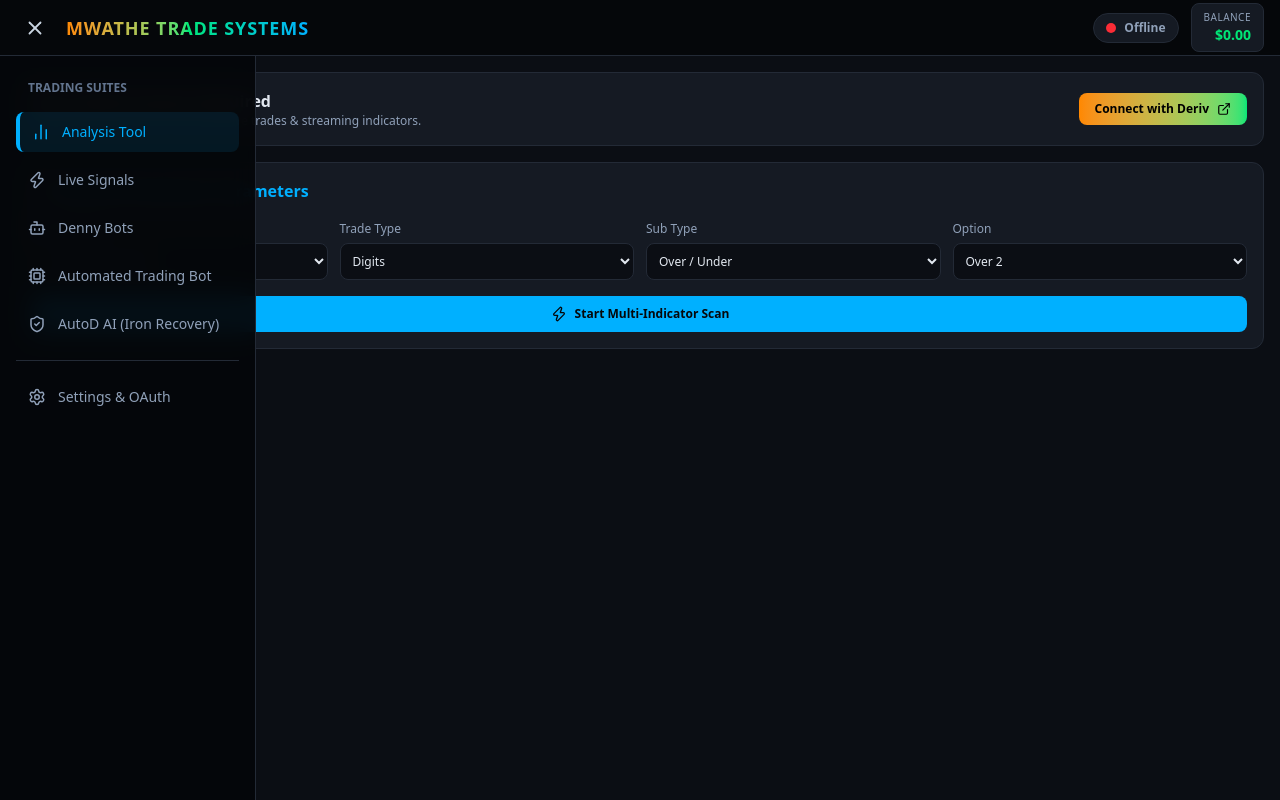
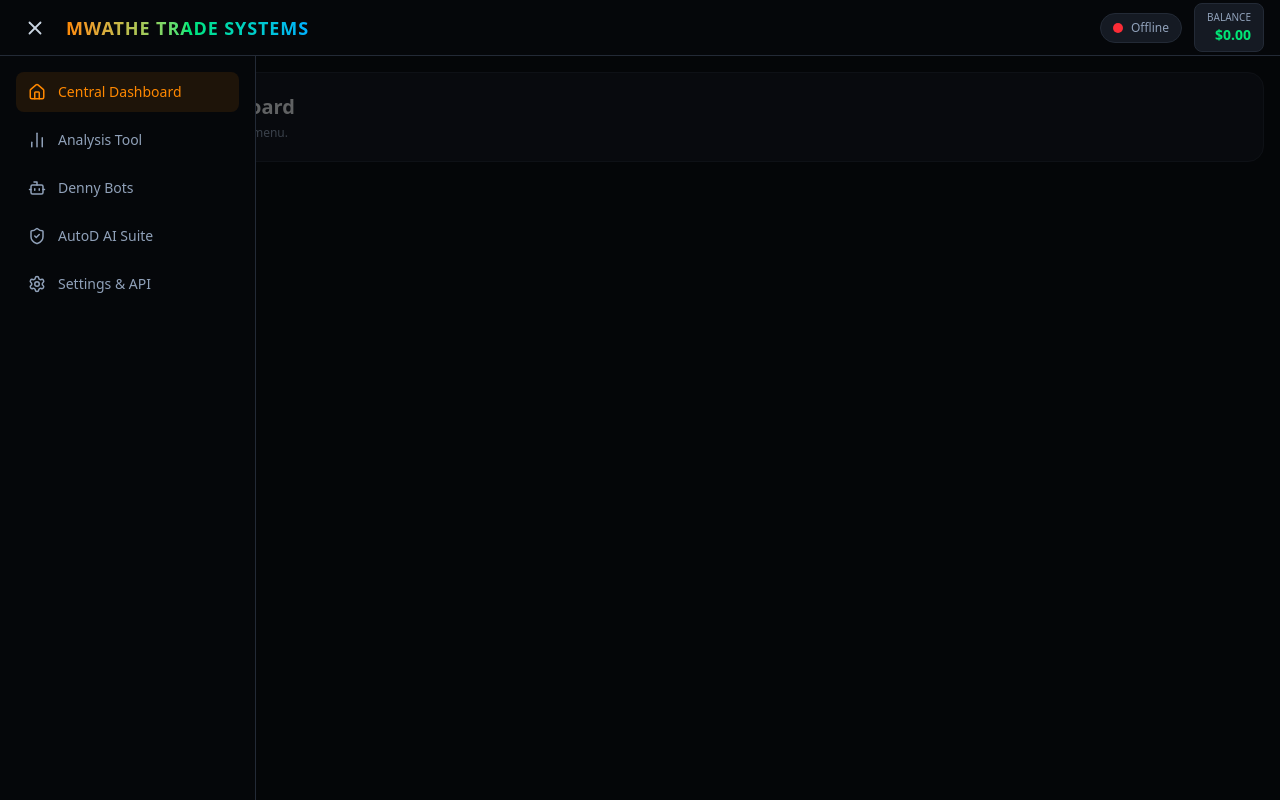
Before and after one commit to Dennysuri/mwathe-trade-systems, a React (Vite) app: page / in a window 1280 px wide. Both pictures are taken after a click on the button 35 px from the left and 27 px from the top of the page. Built offline with nearby package versions, Linux system fonts and the light colour scheme.

Commit message:
refactor: modularize view router into distinct pages

```diff
--- a/src/App.tsx
+++ b/src/App.tsx
@@ -1,48 +1,44 @@
 import React, { useState, useEffect } from 'react';
 import {
   Menu, X, Cpu, Bot, ShieldCheck, Settings as SettingsIcon,
-  BarChart2, Zap, Lock, Play, Square, ExternalLink
+  BarChart2, Zap, Lock, Play, Square, ExternalLink, Home
 } from 'lucide-react';
 import { derivService } from './derivService';
 import { tradingEngine, type StrategyResult } from './tradingEngine';
 
+type PageView = 'dashboard' | 'analysis' | 'signals' | 'denny' | 'automated' | 'autod' | 'settings';
+
 export default function App() {
   const [drawerOpen, setDrawerOpen] = useState(false);
-  const [activeTab, setActiveTab] = useState<'analysis' | 'signals' | 'denny' | 'automated' | 'autod' | 'settings'>('analysis');
+  const [currentPage, setCurrentPage] = useState<PageView>('dashboard');
   const [isConnected, setIsConnected] = useState(false);
   const [balance, setBalance] = useState(0);
+  const [customAppId, setCustomAppId] = useState('1089');
 
-  // AutoD AI Password State
   const [autodUnlocked, setAutodUnlocked] = useState(false);
   const [passwordInput, setPasswordInput] = useState('');
   const [passwordError, setPasswordError] = useState(false);
 
-  // Analysis & Strategy Parameters
   const [selectedSymbol, setSelectedSymbol] = useState('R_100');
   const [selectedTradeType, setSelectedTradeType] = useState('Digits');
   const [selectedSubType, setSelectedSubType] = useState('Over/Under');
   const [selectedOption, setSelectedOption] = useState('Over 2');
   const [analysisResult, setAnalysisResult] = useState<StrategyResult | null>(null);
 
-  // Bot & AutoD Execution State
-  const [stake] = useState(10);
+  const [stake, setStake] = useState(10);
+  const [martingaleFactor, setMartingaleFactor] = useState(2.1);
   const [isBotRunning, setIsBotRunning] = useState(false);
   const [botLogs, setBotLogs] = useState<string[]>([]);
 
   useEffect(() => {
-    // Handle Deriv OAuth Redirect Token
     const urlParams = new URLSearchParams(window.location.search);
     const token = urlParams.get('token1');
-    if (token) {
-      derivService.connect(token);
-    }
+    if (token) derivService.connect(token);
 
     const subConn = derivService.isConnected$.subscribe(setIsConnected);
     const subBal = derivService.balance$.subscribe(setBalance);
     const subTick = derivService.ticks$.subscribe(tick => {
-      if (tick) {
-        tradingEngine.addTick(tick.digit);
-      }
+      if (tick) tradingEngine.addTick(tick.digit);
     });
 
     return () => {
@@ -53,6 +49,7 @@ export default function App() {
   }, []);
 
   const handleConnectDeriv = () => {
+    derivService.setAppId(customAppId);
     window.location.href = derivService.getAuthUrl();
   };
 
@@ -68,293 +65,103 @@ export default function App() {
 
   const runAnalysis = () => {
     derivService.subscribeTicks(selectedSymbol);
-    const result = tradingEngine.analyzeMarket(selectedSymbol, selectedTradeType, selectedSubType, selectedOption);
-    setAnalysisResult(result);
+    setAnalysisResult(tradingEngine.analyzeMarket(selectedSymbol, selectedTradeType, selectedSubType, selectedOption));
   };
 
-  const toggleBot = () => {
-    if (isBotRunning) {
-      setIsBotRunning(false);
-      setBotLogs(prev => [`[SYSTEM] Trading Engine Halted at ${new Date().toLocaleTimeString()}`, ...prev]);
-    } else {
-      setIsBotRunning(true);
-      setBotLogs(prev => [
-        `[SYSTEM] Iron Recovery Engine Initialized (Stake: $${stake})`,
-        `[STRATEGY] Active Multi-Index Scanning on ${selectedSymbol}...`,
-        ...prev
-      ]);
-    }
+  const toggleBot = (botName: string) => {
+    setIsBotRunning(!isBotRunning);
+    setBotLogs(prev => [`[SYSTEM] ${botName} state updated at ${new Date().toLocaleTimeString()}`, ...prev]);
   };
 
-  const clearLogs = () => {
-    setBotLogs([]);
+  const navigateTo = (page: PageView) => {
+    setCurrentPage(page);
+    setDrawerOpen(false);
   };
 
   return (
-    <div className="flex flex-col h-dvh bg-brand-dark text-slate-100 overflow-hidden select-none">
-      {/* Top Fixed Header */}
-      <header className="h-14 bg-brand-onyx border-b border-brand-border flex items-center justify-between px-4 z-20">
+    <div className="flex flex-col h-screen w-screen bg-brand-dark text-slate-100 overflow-hidden select-none">
+      <header className="h-14 bg-brand-onyx border-b border-brand-border flex items-center justify-between px-4 z-30 shrink-0">
         <div className="flex items-center gap-3">
-          <button
-            onClick={() => setDrawerOpen(!drawerOpen)}
-            className="p-2 text-slate-300 hover:text-brand-orange hover:bg-brand-card rounded-lg transition-colors"
-          >
+          <button onClick={() => setDrawerOpen(!drawerOpen)} className="p-2 text-slate-300 hover:text-brand-orange hover:bg-brand-card rounded-lg">
             {drawerOpen ? <X size={22} /> : <Menu size={22} />}
           </button>
-
-          <div className="flex items-center gap-2">
-            <span className="font-extrabold text-lg tracking-wider bg-gradient-to-r from-brand-orange via-brand-green to-brand-blue bg-clip-text text-transparent">
+          <span className="font-extrabold text-sm md:text-lg tracking-wider bg-gradient-to-r from-brand-orange via-brand-green to-brand-blue bg-clip-text text-transparent">
             MWATHE TRADE SYSTEMS
           </span>
         </div>
-        </div>
-
-        {/* Balance & Status Bar */}
         <div className="flex items-center gap-3">
           <div className="flex items-center gap-2 bg-brand-card px-3 py-1.5 rounded-full border border-brand-border">
-            <span className={`w-2.5 h-2.5 rounded-full ${isConnected ? 'bg-brand-green shadow-[0_0_8px_#00E676]' : 'bg-red-500'}`} />
-            <span className="text-xs font-semibold text-slate-400">
-              {isConnected ? 'Connected' : 'Offline'}
-            </span>
+            <span className={`w-2.5 h-2.5 rounded-full ${isConnected ? 'bg-brand-green' : 'bg-red-500'}`} />
+            <span className="text-xs text-slate-400">{isConnected ? 'Connected' : 'Offline'}</span>
           </div>
-
           <div className="bg-brand-card border border-brand-border px-3 py-1.5 rounded-lg text-right">
-            <div className="text-[10px] text-slate-400 uppercase tracking-wider">Balance</div>
+            <div className="text-[10px] text-slate-400">BALANCE</div>
             <div className="text-sm font-bold text-brand-green">${balance.toFixed(2)}</div>
           </div>
         </div>
       </header>
 
       <div className="flex flex-1 overflow-hidden relative">
-        {/* Navigation Drawer Menu */}
-        <aside className={`absolute top-0 left-0 h-full w-64 bg-brand-onyx/95 backdrop-blur-md border-r border-brand-border z-30 transition-transform duration-300 ${drawerOpen ? 'translate-x-0' : '-translate-x-full'}`}>
+        {drawerOpen && <div className="absolute inset-0 bg-black/60 z-30" onClick={() => setDrawerOpen(false)} />}
+
+        <aside className={`absolute top-0 left-0 h-full w-64 bg-brand-onyx border-r border-brand-border z-40 transition-transform duration-300 ${drawerOpen ? 'translate-x-0' : '-translate-x-full'}`}>
           <div className="p-4 flex flex-col gap-2">
-            <div className="text-xs font-semibold text-slate-500 uppercase px-3 py-2">Trading Suites</div>
-
-            <button
-              onClick={() => { setActiveTab('analysis'); setDrawerOpen(false); }}
-              className={`flex items-center gap-3 px-3 py-2.5 rounded-lg font-medium text-sm transition-colors ${activeTab === 'analysis' ? 'bg-brand-blue/10 text-brand-blue border-l-4 border-brand-blue' : 'text-slate-400 hover:bg-brand-card'}`}
-            >
+            <button onClick={() => navigateTo('dashboard')} className={`flex items-center gap-3 px-3 py-2.5 rounded-lg font-medium text-sm ${currentPage === 'dashboard' ? 'bg-brand-orange/10 text-brand-orange' : 'text-slate-400'}`}>
+              <Home size={18} /> Central Dashboard
+            </button>
+            <button onClick={() => navigateTo('analysis')} className={`flex items-center gap-3 px-3 py-2.5 rounded-lg font-medium text-sm ${currentPage === 'analysis' ? 'bg-brand-blue/10 text-brand-blue' : 'text-slate-400'}`}>
               <BarChart2 size={18} /> Analysis Tool
             </button>
-
-            <button
-              onClick={() => { setActiveTab('signals'); setDrawerOpen(false); }}
-              className={`flex items-center gap-3 px-3 py-2.5 rounded-lg font-medium text-sm transition-colors ${activeTab === 'signals' ? 'bg-brand-blue/10 text-brand-blue border-l-4 border-brand-blue' : 'text-slate-400 hover:bg-brand-card'}`}
-            >
-              <Zap size={18} /> Live Signals
-            </button>
-
-            <button
-              onClick={() => { setActiveTab('denny'); setDrawerOpen(false); }}
-              className={`flex items-center gap-3 px-3 py-2.5 rounded-lg font-medium text-sm transition-colors ${activeTab === 'denny' ? 'bg-brand-green/10 text-brand-green border-l-4 border-brand-green' : 'text-slate-400 hover:bg-brand-card'}`}
-            >
+            <button onClick={() => navigateTo('denny')} className={`flex items-center gap-3 px-3 py-2.5 rounded-lg font-medium text-sm ${currentPage === 'denny' ? 'bg-brand-green/10 text-brand-green' : 'text-slate-400'}`}>
               <Bot size={18} /> Denny Bots
             </button>
-
-            <button
-              onClick={() => { setActiveTab('automated'); setDrawerOpen(false); }}
-              className={`flex items-center gap-3 px-3 py-2.5 rounded-lg font-medium text-sm transition-colors ${activeTab === 'automated' ? 'bg-brand-green/10 text-brand-green border-l-4 border-brand-green' : 'text-slate-400 hover:bg-brand-card'}`}
-            >
-              <Cpu size={18} /> Automated Trading Bot
+            <button onClick={() => navigateTo('autod')} className={`flex items-center gap-3 px-3 py-2.5 rounded-lg font-medium text-sm ${currentPage === 'autod' ? 'bg-brand-orange/10 text-brand-orange' : 'text-slate-400'}`}>
+              <ShieldCheck size={18} /> AutoD AI Suite
             </button>
-
-            <button
-              onClick={() => { setActiveTab('autod'); setDrawerOpen(false); }}
-              className={`flex items-center gap-3 px-3 py-2.5 rounded-lg font-medium text-sm transition-colors ${activeTab === 'autod' ? 'bg-brand-orange/10 text-brand-orange border-l-4 border-brand-orange' : 'text-slate-400 hover:bg-brand-card'}`}
-            >
-              <ShieldCheck size={18} /> AutoD AI (Iron Recovery)
-            </button>
-
-            <div className="border-t border-brand-border my-2" />
-
-            <button
-              onClick={() => { setActiveTab('settings'); setDrawerOpen(false); }}
-              className={`flex items-center gap-3 px-3 py-2.5 rounded-lg font-medium text-sm transition-colors ${activeTab === 'settings' ? 'bg-slate-800 text-slate-100' : 'text-slate-400 hover:bg-brand-card'}`}
-            >
-              <SettingsIcon size={18} /> Settings & OAuth
+            <button onClick={() => navigateTo('settings')} className={`flex items-center gap-3 px-3 py-2.5 rounded-lg font-medium text-sm ${currentPage === 'settings' ? 'bg-slate-800 text-slate-100' : 'text-slate-400'}`}>
+              <SettingsIcon size={18} /> Settings & API
             </button>
           </div>
         </aside>
 
-        {/* Main Content Area */}
         <main className="flex-1 p-4 overflow-y-auto bg-brand-dark">
-          {/* OAuth Connect Banner if Offline */}
-          {!isConnected && (
-            <div className="mb-4 p-4 bg-brand-card border border-brand-border rounded-xl flex items-center justify-between">
-              <div>
-                <div className="font-bold text-slate-200">Deriv OAuth Session Required</div>
-                <div className="text-xs text-slate-400">Authorize your account to execute live trades & streaming indicators.</div>
-              </div>
-              <button
-                onClick={handleConnectDeriv}
-                className="px-4 py-2 bg-gradient-to-r from-brand-orange to-brand-green text-black font-bold text-xs rounded-lg flex items-center gap-2 hover:opacity-90"
-              >
-                Connect with Deriv <ExternalLink size={14} />
-              </button>
+          {currentPage === 'dashboard' && (
+            <div className="bg-brand-card p-5 rounded-2xl border border-brand-border">
+              <h1 className="text-xl font-extrabold text-slate-100 mb-1">Execution Hub Dashboard</h1>
+              <p className="text-xs text-slate-400">Select a trading page from navigation menu.</p>
             </div>
           )}
 
-          {/* TAB 1: Analysis Tool */}
-          {activeTab === 'analysis' && (
-            <div className="flex flex-col gap-4">
+          {currentPage === 'analysis' && (
             <div className="bg-brand-card p-4 rounded-xl border border-brand-border">
-                <div className="font-bold text-base mb-3 text-brand-blue flex items-center gap-2">
-                  <BarChart2 size={18} /> Market & Indicator Parameters
+              <div className="font-bold text-base mb-3 text-brand-blue flex items-center gap-2"><BarChart2 size={18} /> Analysis Page</div>
+              <button onClick={runAnalysis} className="w-full py-2.5 bg-brand-blue text-brand-onyx font-bold text-xs rounded-lg">Execute Market Scan</button>
             </div>
+          )}
 
-                <div className="grid grid-cols-2 md:grid-cols-4 gap-3">
-                  <div>
-                    <label className="text-xs text-slate-400">Market Index</label>
-                    <select
-                      value={selectedSymbol}
-                      onChange={(e) => setSelectedSymbol(e.target.value)}
-                      className="w-full mt-1 bg-brand-dark border border-brand-border text-slate-200 rounded-lg p-2 text-xs"
-                    >
-                      <option value="R_100">Volatility 100 Index</option>
-                      <option value="1HZ100V">Volatility 100 (1s) Index</option>
-                      <option value="R_75">Volatility 75 Index</option>
-                      <option value="R_50">Volatility 50 Index</option>
-                    </select>
+          {currentPage === 'denny' && (
+            <div className="bg-brand-card p-4 rounded-xl border border-brand-border">
+              <div className="font-bold text-base mb-2 text-brand-green flex items-center gap-2"><Bot size={18} /> Denny Bots Page</div>
+              <button onClick={() => toggleBot('Denny Bot')} className="w-full py-2.5 bg-brand-green text-black font-bold text-xs rounded-lg">{isBotRunning ? 'Stop' : 'Start'} Denny Bot</button>
             </div>
+          )}
 
-                  <div>
-                    <label className="text-xs text-slate-400">Trade Type</label>
-                    <select
-                      value={selectedTradeType}
-                      onChange={(e) => setSelectedTradeType(e.target.value)}
-                      className="w-full mt-1 bg-brand-dark border border-brand-border text-slate-200 rounded-lg p-2 text-xs"
-                    >
-                      <option value="Digits">Digits</option>
-                      <option value="Rise/Fall">Rise / Fall</option>
-                      <option value="High/Low">High / Low</option>
-                    </select>
-                  </div>
-
-                  <div>
-                    <label className="text-xs text-slate-400">Sub Type</label>
-                    <select
-                      value={selectedSubType}
-                      onChange={(e) => setSelectedSubType(e.target.value)}
-                      className="w-full mt-1 bg-brand-dark border border-brand-border text-slate-200 rounded-lg p-2 text-xs"
-                    >
-                      <option value="Over/Under">Over / Under</option>
-                      <option value="Matches/Differs">Matches / Differs</option>
-                      <option value="Even/Odd">Even / Odd</option>
-                    </select>
-                  </div>
-
-                  <div>
-                    <label className="text-xs text-slate-400">Option</label>
-                    <select
-                      value={selectedOption}
-                      onChange={(e) => setSelectedOption(e.target.value)}
-                      className="w-full mt-1 bg-brand-dark border border-brand-border text-slate-200 rounded-lg p-2 text-xs"
-                    >
-                      <option value="Over 2">Over 2</option>
-                      <option value="Under 8">Under 8</option>
-                      <option value="Over 1">Over 1</option>
-                    </select>
-                  </div>
-                </div>
-
-                <button
-                  onClick={runAnalysis}
-                  className="mt-4 w-full py-2.5 bg-brand-blue text-brand-onyx font-bold text-xs rounded-lg flex items-center justify-center gap-2 hover:brightness-110"
-                >
-                  <Zap size={16} /> Start Multi-Indicator Scan
-                </button>
-              </div>
-
-              {/* Analysis Result Output */}
-              {analysisResult && (
+          {currentPage === 'autod' && (
             <div className="bg-brand-card p-4 rounded-xl border border-brand-border">
-                  <div className="flex justify-between items-center mb-3">
-                    <span className="text-xs text-slate-400 uppercase tracking-wider">Scan Results</span>
-                    <span className="px-2 py-0.5 bg-brand-green/20 text-brand-green font-bold text-xs rounded">
-                      Accuracy: {analysisResult.accuracy}%
-                    </span>
-                  </div>
-
-                  <div className="grid grid-cols-3 gap-2 text-center">
-                    <div className="bg-brand-dark p-2 rounded-lg border border-brand-border">
-                      <div className="text-[10px] text-slate-400">Recommendation</div>
-                      <div className="text-sm font-extrabold text-brand-green">{analysisResult.recommendation}</div>
-                    </div>
-                    <div className="bg-brand-dark p-2 rounded-lg border border-brand-border">
-                      <div className="text-[10px] text-slate-400">Predicted Entry</div>
-                      <div className="text-sm font-bold text-brand-orange">{analysisResult.entryPoint}</div>
-                    </div>
-                    <div className="bg-brand-dark p-2 rounded-lg border border-brand-border">
-                      <div className="text-[10px] text-slate-400">Target Digit</div>
-                      <div className="text-sm font-bold text-brand-blue">{analysisResult.predictedDigit}</div>
-                    </div>
-                  </div>
-                </div>
+              {!autodUnlocked ? (
+                <form onSubmit={handleUnlockAutoD} className="flex flex-col gap-3 max-w-xs mx-auto">
+                  <input type="password" placeholder="Enter Password" value={passwordInput} onChange={(e) => setPasswordInput(e.target.value)} className="bg-brand-dark border border-brand-border text-center p-2 text-xs rounded" />
+                  <button type="submit" className="py-2 bg-brand-orange text-black font-bold text-xs rounded">Authenticate</button>
+                </form>
+              ) : (
+                <div><div className="font-bold text-brand-orange mb-2"><ShieldCheck size={18} /> AutoD AI Iron Recovery Page</div><button onClick={() => toggleBot('AutoD AI')} className="w-full py-2 bg-brand-orange text-black font-bold text-xs rounded">Run Iron Recovery Bot</button></div>
               )}
             </div>
           )}
 
-          {/* TAB 5: AutoD AI Password Protection & Dashboard */}
-          {activeTab === 'autod' && (
-            <div>
-              {!autodUnlocked ? (
-                <div className="max-w-md mx-auto my-12 bg-brand-card p-6 rounded-2xl border border-brand-border text-center">
-                  <div className="w-12 h-12 bg-brand-orange/10 border border-brand-orange text-brand-orange rounded-full flex items-center justify-center mx-auto mb-4">
-                    <Lock size={24} />
-                  </div>
-                  <h3 className="text-lg font-bold text-slate-100 mb-1">AutoD AI Security Core</h3>
-                  <p className="text-xs text-slate-400 mb-4">Enter developer access credentials to unlock the Iron Recovery Engine.</p>
-
-                  <form onSubmit={handleUnlockAutoD} className="flex flex-col gap-3">
-                    <input
-                      type="password"
-                      placeholder="Enter Security Password"
-                      value={passwordInput}
-                      onChange={(e) => setPasswordInput(e.target.value)}
-                      className="bg-brand-dark border border-brand-border text-center text-slate-100 rounded-lg p-2.5 text-sm focus:border-brand-orange outline-none"
-                    />
-                    {passwordError && <span className="text-xs text-red-400 font-medium">Invalid developer password.</span>}
-                    <button
-                      type="submit"
-                      className="py-2.5 bg-brand-orange text-brand-onyx font-bold text-xs rounded-lg hover:brightness-110"
-                    >
-                      Authenticate Access
-                    </button>
-                  </form>
-                </div>
-              ) : (
+          {currentPage === 'settings' && (
             <div className="bg-brand-card p-4 rounded-xl border border-brand-border">
-                  <div className="flex items-center justify-between mb-4">
-                    <div className="font-bold text-brand-orange flex items-center gap-2">
-                      <ShieldCheck size={18} /> Iron Recovery Engine Dashboard
-                    </div>
-                    <button onClick={clearLogs} className="text-xs text-slate-400 hover:text-slate-200">
-                      Clear Logs
-                    </button>
-                  </div>
-
-                  <div className="flex gap-2 mb-4">
-                    <button
-                      onClick={toggleBot}
-                      className={`flex-1 py-2.5 rounded-lg font-bold text-xs flex items-center justify-center gap-2 ${
-                        isBotRunning ? 'bg-red-500 text-white' : 'bg-brand-green text-black'
-                      }`}
-                    >
-                      {isBotRunning ? <Square size={16} /> : <Play size={16} />}
-                      {isBotRunning ? 'Halt Bot' : 'Run AutoD Bot'}
-                    </button>
-                  </div>
-
-                  <div className="bg-brand-dark p-3 rounded-lg border border-brand-border h-48 overflow-y-auto font-mono text-xs text-slate-300 flex flex-col gap-1">
-                    {botLogs.length === 0 ? (
-                      <span className="text-slate-500 italic">No activity logged. Click 'Run AutoD Bot' to start scanning.</span>
-                    ) : (
-                      botLogs.map((log, i) => <div key={i}>{log}</div>)
-                    )}
-                  </div>
-                </div>
-              )}
+              <button onClick={handleConnectDeriv} className="py-2.5 px-4 bg-brand-green text-black font-bold text-xs rounded-lg">Connect Deriv OAuth</button>
             </div>
           )}
         </main>
```
Lines whose indentation alone changed are shown as unchanged.
